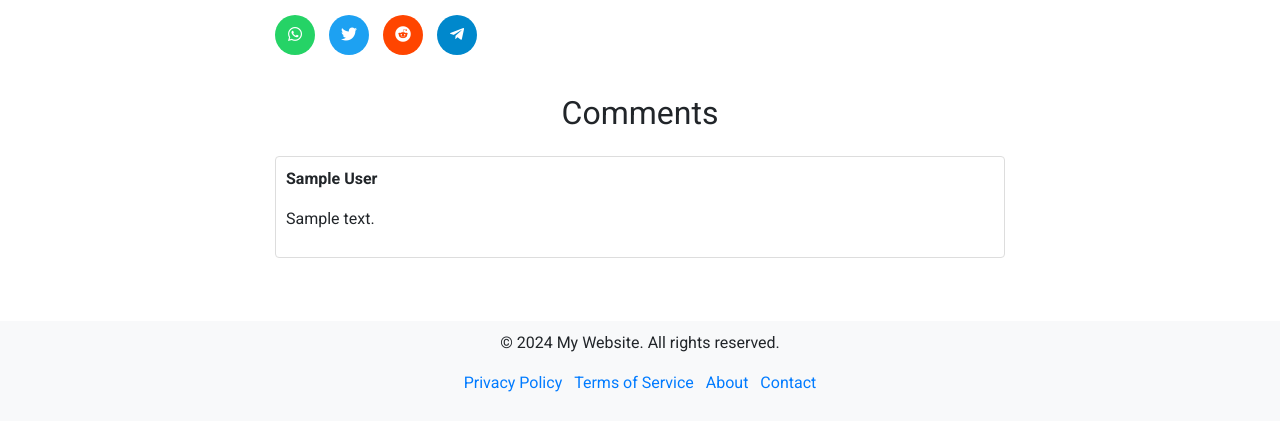
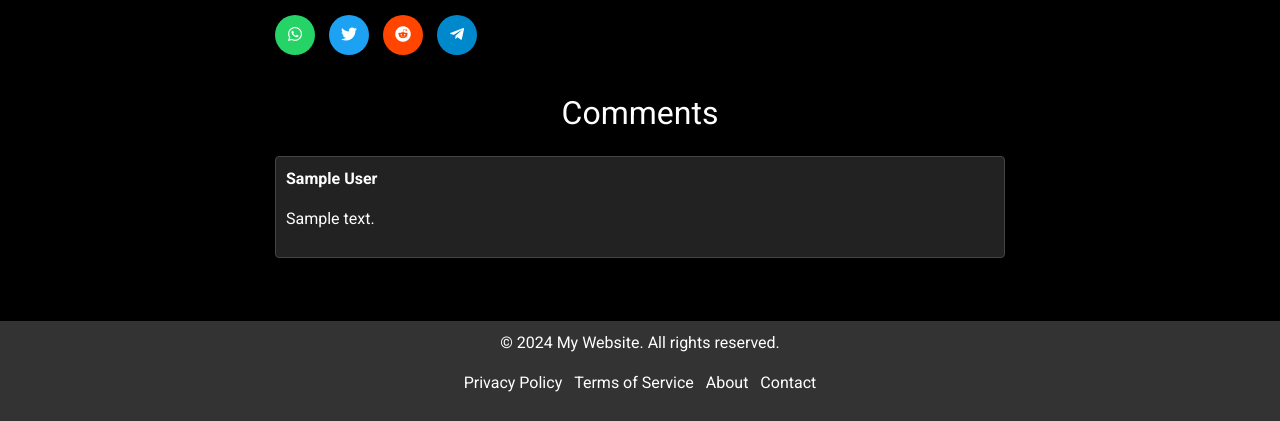
Before and after one commit to meganlabs/Youtube-Auto-Embed-Web-App, a Flask app: template templates/video.html in a window 1280 px wide. Shown: the part 588-1009 px from the top of the page. Run offline with Flask 3, Linux system fonts and the light colour scheme; the template is opened without the code that fills it: most values are stand-ins (such as "Sample title", 1, 10 or a date in 2020); some libraries are stand-ins or nearby versions.

Commit message:
background black
made the page background black and text color white.

```diff
--- a/templates/video.html
+++ b/templates/video.html
@@ -9,19 +9,33 @@
     <style>
       body {
         font-family: 'Roboto', sans-serif;
+        background-color: #000; /* Black background */
+        color: #fff; /* White text */
+      }
+      .navbar, footer {
+        background-color: #333; /* Dark background for header and footer */
+      }
+      .navbar-nav .nav-link {
+        color: #fff !important; /* White text for nav links */
+      }
+      .navbar-nav .nav-link:hover {
+        color: #ccc; /* Lighter color on hover */
       }
       .comment-author {
         font-weight: bold;
+        color: #fff; /* White text */
       }
       .comment-text {
         margin-top: 5px;
         white-space: pre-wrap; /* Preserve line breaks */
+        color: #fff; /* White text */
       }
       .comment-item {
         margin-bottom: 15px;
         border-radius: 15px; /* Rounded edges for comment boxes */
-        border: 1px solid #ddd; /* Border for better visual separation */
+        border: 1px solid #444; /* Border color for comment boxes */
         padding: 10px; /* Padding inside the comment boxes */
+        background-color: #222; /* Dark background for comment boxes */
       }
       .embed-responsive-item {
         border-radius: 15px;
@@ -44,19 +58,22 @@
       .social-reddit { background: #FF4500; }
       .social-telegram { background: #0088cc; }
       footer {
-        background: #f8f9fa;
+        background: #333; /* Dark background for footer */
         padding: 10px 0;
       }
       footer a {
-        color: #007bff;
+        color: #fff !important; /* White text for footer links */
+      }
+      footer a:hover {
+        color: #ccc; /* Lighter color on hover */
       }
     </style>
     <title>YouTube Video Embed</title>
   </head>
   <body>
     <!-- Navigation Bar -->
-    <nav class="navbar navbar-expand-lg navbar-light bg-light">
-      <a class="navbar-brand" href="#">My Website</a>
+    <nav class="navbar navbar-expand-lg navbar-light">
+      <a class="navbar-brand text-white" href="#">My Website</a>
       <button class="navbar-toggler" type="button" data-toggle="collapse" data-target="#navbarNav" aria-controls="navbarNav" aria-expanded="false" aria-label="Toggle navigation">
         <span class="navbar-toggler-icon"></span>
       </button>
```
